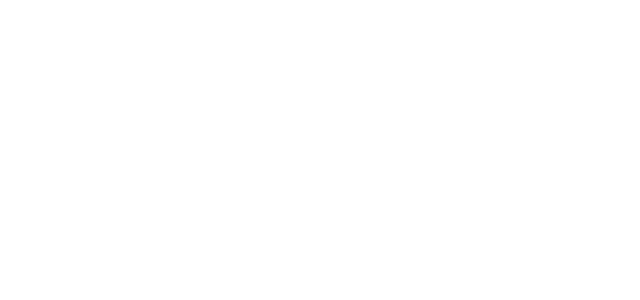
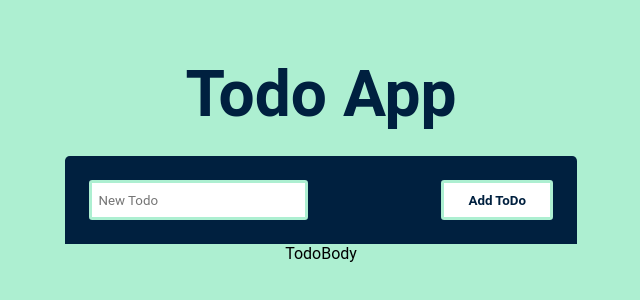
Before and after one commit to vladimirmomiroski/todo_app, a React (Create React App) app in the folder frontend/: page / in a window 1280 px wide. Shown: the part 240-540 px from the top of the page, without its empty margins (319-959 px from the left). Built offline with nearby package versions, Linux system fonts and the light colour scheme.

Commit message:
setting header component with submit handler

```diff
--- a/frontend/src/App.css
+++ b/frontend/src/App.css
@@ -1,6 +1,11 @@
+
 * {
   margin:0;
   padding:0;
   box-sizing: border-box;
   font-family: 'Roboto', Arial, Helvetica, sans-serif;
 }
+
+body {
+  background-color: #ADEFD1;
+}
--- a/frontend/src/App.js
+++ b/frontend/src/App.js
@@ -1,11 +1,13 @@
 import './App.css';
 import React from 'react'
+import TodoMain from './components/TodoMain';
 
 
 function App() {
 
   return (
     <div className="App">
+      <TodoMain/>
     </div>
   );
 }
--- /dev/null
+++ b/frontend/src/components/TodoBody/TodoBody.jsx
@@ -0,0 +1,8 @@
+import React from 'react'
+import classes from './TodoBody.module.css'
+
+export default function TodoBody() {
+  return (
+    <div>TodoBody</div>
+  )
+}
--- /dev/null
+++ b/frontend/src/components/TodoHeader/TodoHeader.jsx
@@ -0,0 +1,20 @@
+import React, {useState} from 'react'
+import classes from './TodoHeader.module.css'
+
+export default function TodoHeader() {
+  const {container, input, btn} = classes
+
+  const [todoName, setTodoName] = useState("")
+
+  const onSubmitHandler = (e) => {
+   e.preventDefault()
+   console.log(todoName)
+  }
+
+  return (
+    <form onSubmit={onSubmitHandler} className={container}>
+     <input onChange={(e) => setTodoName(e.target.value)} className={input} type="text" placeholder='New Todo'/>
+     <button className={btn}>Add ToDo</button>
+    </form>
+  )
+}
--- /dev/null
+++ b/frontend/src/components/TodoHeader/TodoHeader.module.css
@@ -0,0 +1,30 @@
+.container {
+    width:40%;
+    background-color: #00203F;
+    padding:1.5rem;
+    display:flex;
+    justify-content: space-between;
+    border-top-left-radius: 0.3rem;
+    border-top-right-radius: 0.3rem;
+}
+
+.input {
+    border: 3px solid #ADEFD1;
+    border-radius: 0.2rem;
+    padding: 0.6rem 1rem 0.6rem 0.4rem;
+}
+
+.btn {
+    border: 3px solid #ADEFD1;
+    border-radius: 0.2rem;
+    padding: 0.5rem 1.5rem;
+    background-color: white;
+    color: #00203F;
+    cursor: pointer;
+    font-weight: bold;
+}
+
+.btn:hover {
+    background-color:#FFD700;
+    transition:.3s ease-in-out;
+}
--- /dev/null
+++ b/frontend/src/components/TodoMain.jsx
@@ -0,0 +1,13 @@
+import React from 'react'
+import classes from './TodoMain.module.css'
+import TodoMainContainer from './TodoMainContainer/TodoMainContainer'
+
+export default function TodoMain() {
+
+    const {container} = classes
+  return (
+    <div className={container}>
+        <TodoMainContainer/>
+    </div>
+  )
+}
--- /dev/null
+++ b/frontend/src/components/TodoMain.module.css
@@ -0,0 +1,7 @@
+.container {
+    min-height: 100vh;
+   display:flex;
+   flex-direction: column;
+   justify-content: center;
+   align-items: center;
+}
--- /dev/null
+++ b/frontend/src/components/TodoMainContainer/TodoMainContainer.jsx
@@ -0,0 +1,15 @@
+import React from 'react'
+import classes from './TodoMainContainer.module.css'
+import TodoHeader from '../TodoHeader/TodoHeader'
+import TodoBody from '../TodoBody/TodoBody';
+
+export default function TodoMainContainer() {
+    const {title} = classes;
+  return (
+    <>
+      <h1 className={title}>Todo App</h1>
+      <TodoHeader/>
+      <TodoBody/>
+    </>
+  )
+}
--- /dev/null
+++ b/frontend/src/components/TodoMainContainer/TodoMainContainer.module.css
@@ -0,0 +1,5 @@
+.title {
+    color: #00203F;
+    font-size: 4rem;
+    margin-bottom:1.5rem;
+}
```
Also changed, not shown: frontend/src/components/TodoBody/TodoBody.module.css (added).
